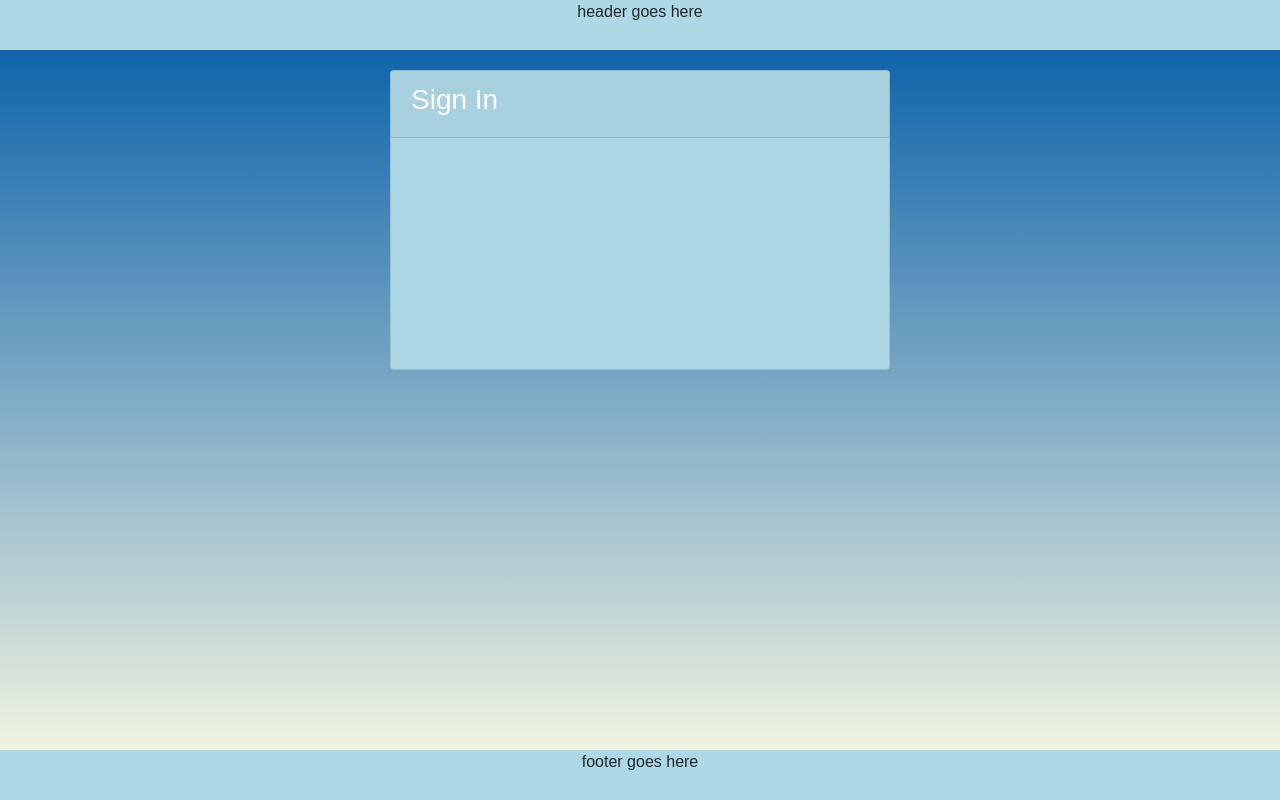
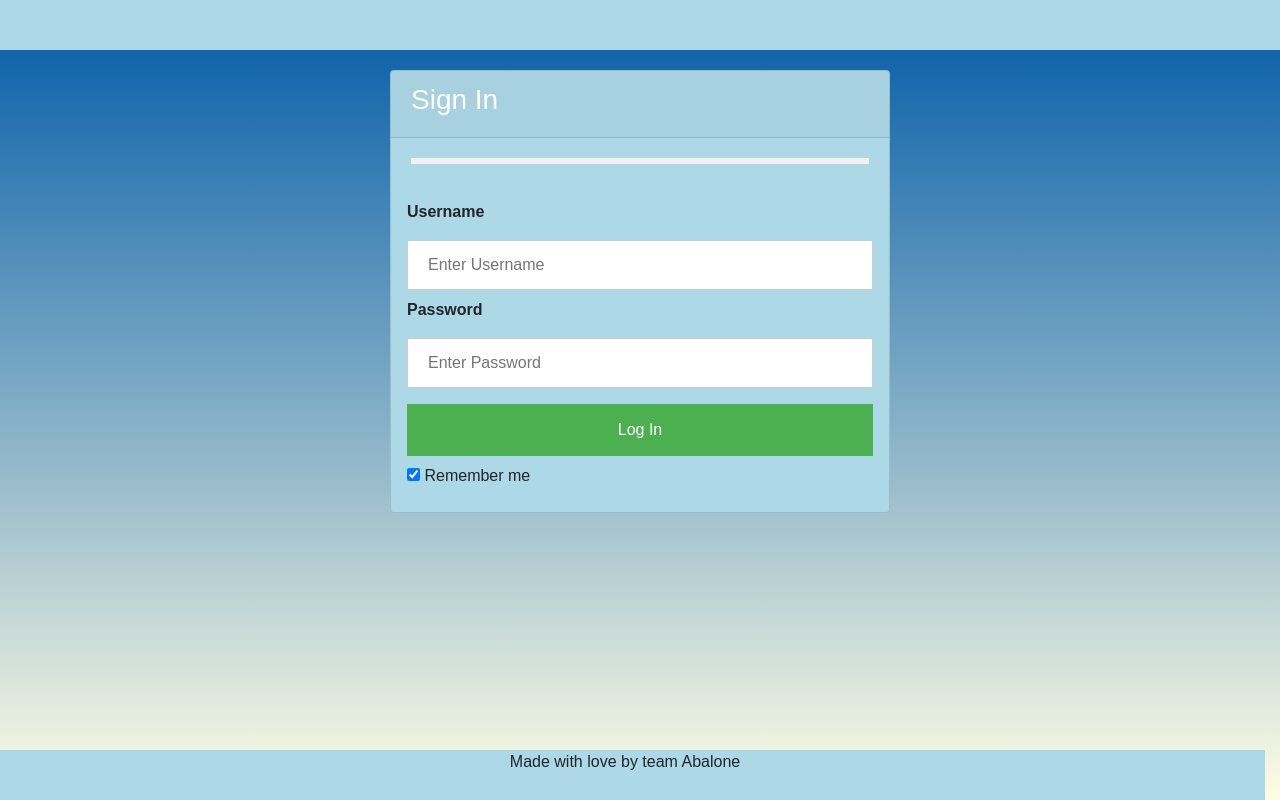
Before and after one commit to VortexH/abalone, a Flask app: page / in a window 1280 px wide. Run offline with Flask 2, Linux system fonts and the light colour scheme; some libraries are stand-ins or nearby versions; some web fonts are replaced.

Commit message:
ADD: Added login menu

```diff
--- a/web_dynamic/templates/login.html
+++ b/web_dynamic/templates/login.html
@@ -31,10 +31,72 @@
   <meta name="google-signin-client_id" content="753487899865-8a3d8ddl4a9vc3h947jl5ej09hq3v37q.apps.googleusercontent.com">
   <script src="https://apis.google.com/js/platform.js" async defer></script>
 </head>
+    <style>
+
+      form {
+        border: 3px solid #f1f1f1;
+      }
+
+
+      input[type=text], input[type=password] {
+        width: 100%;
+        padding: 12px 20px;
+        margin: 8px 0;
+        display: inline-block;
+        border: 1px solid #ccc;
+        box-sizing: border-box;
+      }
+
+
+      input[type=button] {
+        background-color: #4CAF50;
+        color: white;
+        padding: 14px 20px;
+        margin: 8px 0;
+        border: none;
+        cursor: pointer;
+        width: 100%;
+      }
+
+
+      input[type=button]:hover {
+        opacity: 0.8;
+      }
+
+
+      .cancelbtn {
+        width: auto;
+        padding: 10px 18px;
+        background-color: #f44336;
+      }
+
+
+      .container {
+        padding: 16px;
+      }
+
+
+      span.psw {
+        float: right;
+        padding-top: 16px;
+      }
+
+      @media screen and (max-width: 300px) {
+        span.psw {
+          display: block;
+          float: none;
+        }
+        .cancelbtn {
+          width: 100%;
+        }
+      }
+
+
+
+    </style>
     <body>
       <div class="container-fluid">
 	<header class="row justify-content-center">
-				header goes here
 	  </header>
 	<div class="row">
 	  <div class="card col login">
@@ -42,7 +104,41 @@
 	      <h3>Sign In</h3>
 	      </div>
 	    <div class="card-body">
-						<div class="g-signin2" data-onsuccess="onSignIn"></div>
+	      <form action="action_page.php">
+		  </div>
+
+	      <div class="container">
+		    <label for="uname"><b>Username</b></label>
+		        <input type="text" placeholder="Enter Username" name="uname" required>
+
+			    <label for="psw"><b>Password</b></label>
+			        <input type="password" placeholder="Enter Password" name="psw" required>
+
+				    <a href="https://abalone.holberton.us/index">
+				      <input type="button" onclick="check(this.form)" value="Log In" type="submit">
+				      </a>
+				        <label>
+					        <input type="checkbox" checked="checked" name="remember"> Remember me
+						    </label>
+					  </div>
+	      </form>
+	    <script language="javascript">
+	          /*function to check userid & password */
+		  function check(form)
+		  {
+		   /*the following code checkes whether the entered userid and password are matching*/
+		   if(form.userid.value == "myuserid" && form.pswrd.value == "mypswrd")
+		    {
+		  localStorage.setItem("username", form.userid.value);
+		      window.open('target.html')/*opens the target page while Id & password matches*/
+		    }
+		   else
+		   {
+		     alert("Error Password or Username")/*displays error message*/
+		    }
+		  }
+		  </script>
+	    <!-- <div class="g-signin2" data-onsuccess="onSignIn"></div> -->
 	    <!-- <script>
 		 // get user info after login
 		 function onSignIn(googleUser) {
@@ -63,7 +159,7 @@
 	  </div>
 	</div>
       <footer class="row justify-content-center login-footer">
-				footer goes here
+	Made with love by team Abalone
 	</footer>
       </div>
 </body>
```
Lines whose indentation alone changed are shown as unchanged.
